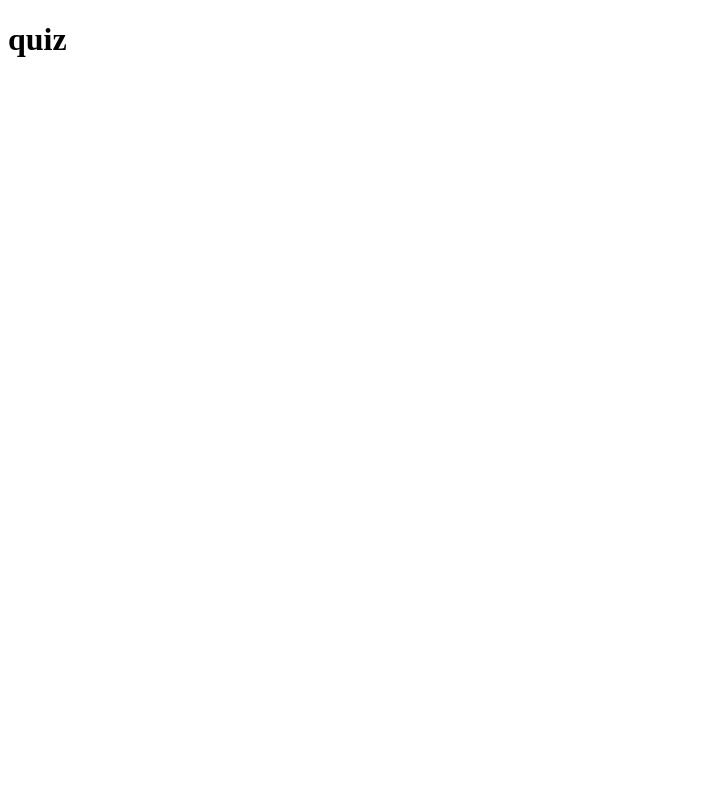
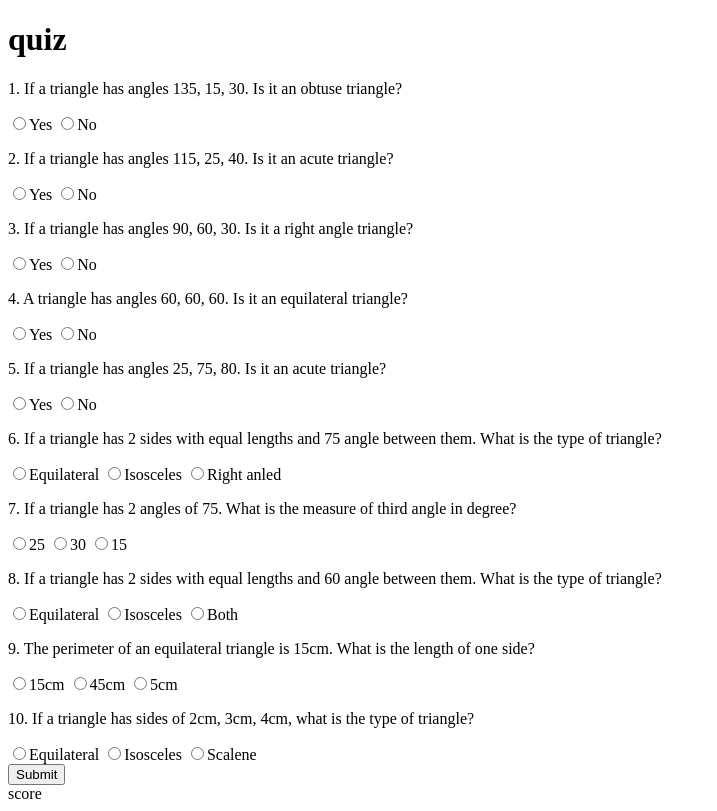
Before and after one commit to Ayushi20-19/neog_triagles, a plain HTML site: page quiz.html in a window 1280 px wide. Shown: the whole page, without its empty margins (0-717 px from the left). Drawn offline with Linux system fonts and the light colour scheme.

Commit message:
quiz logic done

```diff
--- a/quiz.html
+++ b/quiz.html
@@ -2,11 +2,163 @@
 <html lang="en">
   <head>
     <meta charset="UTF-8" />
-    <meta http-equiv="X-UA-Compatible" content="IE=edge" />
+    <meta http-equiv="X-UACompatible" content="IE=edge" />
     <meta name="viewport" content="width=device-width, initial-scale=1.0" />
     <title>Document</title>
   </head>
   <body>
     <h1>quiz</h1>
+    <form class="quizForm">
+      <div class="quesContainer">
+        <p>
+          1. If a triangle has angles 135, 15, 30. Is it an obtuse triangle?
+        </p>
+        <label><input name="ques1" type="radio" value="Yes" />Yes</label>
+        <label><input name="ques1" type="radio" value="No" />No</label>
+      </div>
+      <div class="quesContainer">
+        <p>2. If a triangle has angles 115, 25, 40. Is it an acute triangle?</p>
+        <label><input name="ques2" type="radio" value="Yes" />Yes</label>
+        <label><input name="ques2" type="radio" value="No" />No</label>
+      </div>
+      <div class="quesContainer">
+        <p>
+          3. If a triangle has angles 90, 60, 30. Is it a right angle triangle?
+        </p>
+        <label><input name="ques3" type="radio" value="Yes" />Yes</label>
+        <label><input name="ques3" type="radio" value="No" />No</label>
+      </div>
+      <div class="quesContainer">
+        <p>
+          4. A triangle has angles 60, 60, 60. Is it an equilateral triangle?
+        </p>
+        <label><input name="ques4" type="radio" value="Yes" />Yes</label>
+        <label><input name="ques4" type="radio" value="No" />No</label>
+      </div>
+      <div class="quesContainer">
+        <p>5. If a triangle has angles 25, 75, 80. Is it an acute triangle?</p>
+        <label><input name="ques5" type="radio" value="Yes" />Yes</label>
+        <label><input name="ques5" type="radio" value="No" />No</label>
+      </div>
+      <div class="quesContainer">
+        <p>
+          6. If a triangle has 2 sides with equal lengths and 75 angle between
+          them. What is the type of triangle?
+        </p>
+        <label
+          ><input
+            name="ques6"
+            type="radio"
+            value="Equilateral"
+          />Equilateral</label
+        >
+        <label
+          ><input name="ques6" type="radio" value="Isosceles" />Isosceles</label
+        >
+        <label
+          ><input name="ques6" type="radio" value="Right angled" />Right
+          anled</label
+        >
+      </div>
+      <div class="quesContainer">
+        <p>
+          7. If a triangle has 2 angles of 75. What is the measure of third
+          angle in degree?
+        </p>
+        <label><input name="ques7" type="radio" value="25" />25</label>
+        <label><input name="ques7" type="radio" value="30" />30</label>
+        <label><input name="ques7" type="radio" value="15" />15</label>
+      </div>
+      <div class="quesContainer">
+        <p>
+          8. If a triangle has 2 sides with equal lengths and 60 angle between
+          them. What is the type of triangle?
+        </p>
+        <label
+          ><input
+            name="ques8"
+            type="radio"
+            value="Equilateral"
+          />Equilateral</label
+        >
+        <label
+          ><input name="ques8" type="radio" value="Isosceles" />Isosceles</label
+        >
+        <label><input name="ques8" type="radio" value="Both" />Both</label>
+      </div>
+      <div class="quesContainer">
+        <p>
+          9. The perimeter of an equilateral triangle is 15cm. What is the
+          length of one side?
+        </p>
+        <label><input name="ques9" type="radio" value="15cm" />15cm</label>
+        <label><input name="ques9" type="radio" value="45cm" />45cm</label>
+        <label><input name="ques9" type="radio" value="5cm" />5cm</label>
+      </div>
+      <div class="quesContainer">
+        <p>
+          10. If a triangle has sides of 2cm, 3cm, 4cm, what is the type of
+          triangle?
+        </p>
+        <label
+          ><input
+            name="ques10"
+            type="radio"
+            value="Equilateral"
+          />Equilateral</label
+        >
+        <label
+          ><input
+            name="ques10"
+            type="radio"
+            value="Isosceles"
+          />Isosceles</label
+        >
+        <label
+          ><input name="ques10" type="radio" value="Scalene" />Scalene</label
+        >
+      </div>
+    </form>
+    <button id="btn-submit">Submit</button>
+    <div id="output">score</div>
   </body>
+  <script>
+    var formQuiz = document.querySelector(".quizForm");
+    var btnSubmit = document.querySelector("#btn-submit");
+    var output = document.querySelector("#output");
+    const arrAnswer = [
+      "Yes",
+      "No",
+      "Yes",
+      "Yes",
+      "Yes",
+      "Isosceles",
+      "30",
+      "Both",
+      "5cm",
+      "Scalene",
+    ];
+
+    const clickHandler = () => {
+      console.log("click");
+      let score = 0;
+      let i = 0;
+      var formData = new FormData(formQuiz);
+      for (let value of formData.values()) {
+        console.log(value);
+        if (value === arrAnswer[i]) {
+          console.log("if");
+          score += 2;
+          //questionContainer[index].style.backgroundColor = "lightgreen";
+        } else {
+          //questionContainer[index].style.backgroundColor = "pink";
+        }
+        i++;
+      }
+      console.log(score);
+      output.innerHTML = "Score = " + score;
+    };
+
+    btnSubmit.addEventListener("click", clickHandler);
+  </script>
 </html>
```
